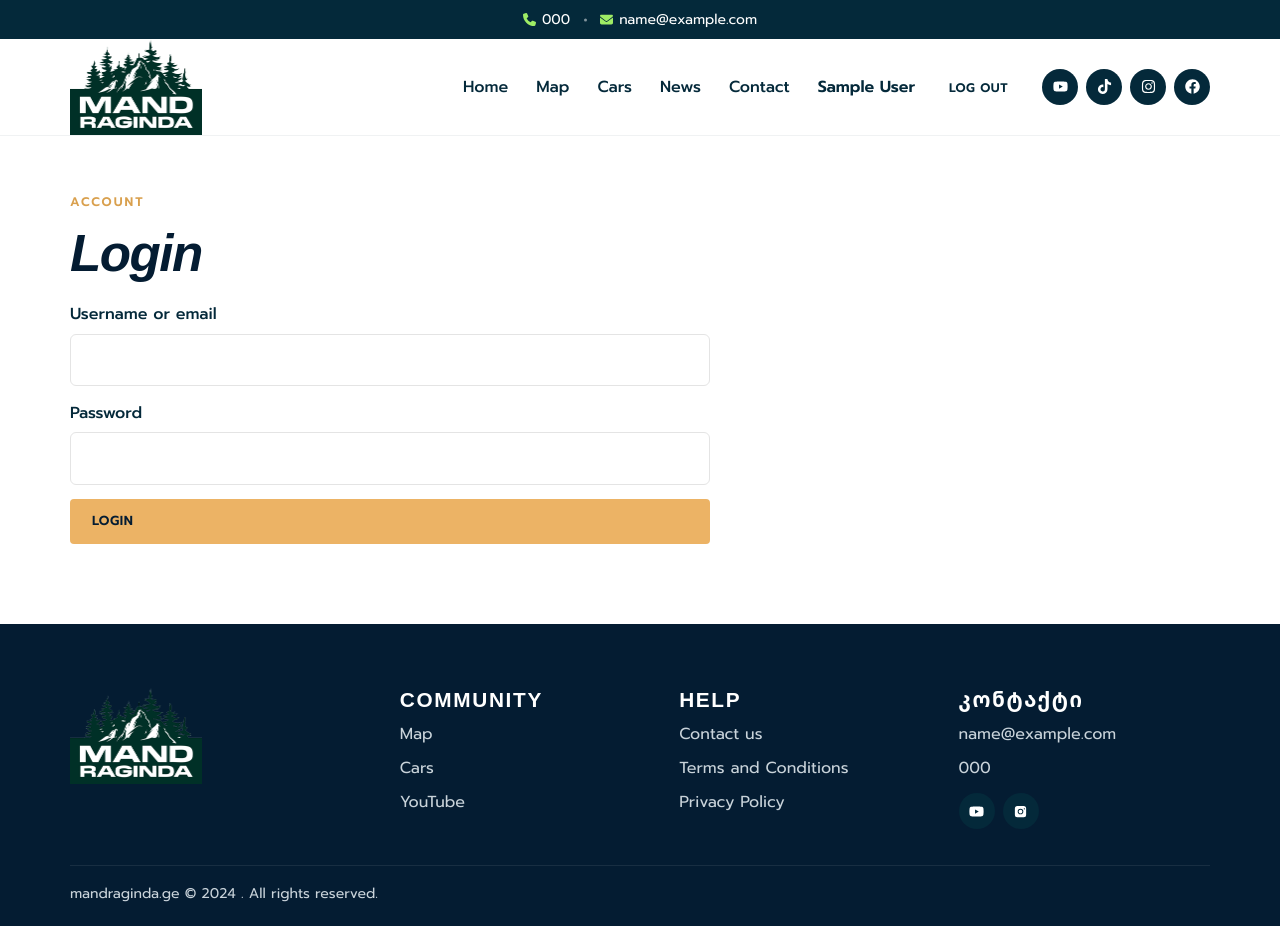
After one commit to zvio999/mandraginda, a Node project: template views/login.ejs in a window 1280 px wide. The commit adds this page. Run offline with Node 20 templates, Linux system fonts and the light colour scheme; the template is opened without the code that fills it: most values are stand-ins (such as "Sample title", 1, 10 or a date in 2020); some web fonts are replaced.

Commit message:
Add login and registration next to Contact on the main menu.
Co-authored-by: Cursor <cursoragent@cursor.com>

```diff
--- a/public/css/site.css
+++ b/public/css/site.css
@@ -97,6 +97,19 @@ h1, h2, h3, h4 {
 .nav { display: flex; align-items: center; gap: 28px; }
 .nav a { color: var(--navy); font-weight: 500; }
 .nav a:hover, .nav a.active { color: var(--gold-2); }
+.nav-btn {
+  border: 1px solid var(--navy); border-radius: 4px; padding: 8px 14px;
+  font-size: 0.78rem; letter-spacing: 0.04em; text-transform: uppercase; font-weight: 600;
+}
+.nav a.nav-btn.gold { background: var(--gold); border-color: var(--gold); color: var(--navy-2); }
+.nav a.nav-btn.gold:hover { background: var(--gold-2); color: var(--navy-2); }
+.nav-user { font-weight: 600; color: var(--navy); }
+.nav-logout { margin: 0; }
+.nav-logout button {
+  background: transparent; border: 0; color: var(--navy); font: inherit; font-weight: 600;
+  cursor: pointer; text-transform: uppercase; letter-spacing: 0.04em; font-size: 0.78rem;
+}
+.page .error { background: #fde8e8; color: #8a1f1f; padding: 12px 14px; border-radius: 6px; max-width: 640px; }
 .socials { display: flex; gap: 8px; }
 .socials a {
   width: 36px; height: 36px; border-radius: 50%;
--- a/server.js
+++ b/server.js
@@ -11,7 +11,7 @@ const { getHome, saveHome } = require("./lib/home");
 const root = path.join(__dirname);
 const uploadDir = path.join(root, "public", "media", "uploads");
 const sessions = new Map();
-const reserved = new Set(["admin", "cars", "car", "contact", "news", "media", "css", "js", "send-email"]);
+const reserved = new Set(["admin", "cars", "car", "contact", "news", "media", "css", "js", "send-email", "login", "register", "logout"]);
 
 const storage = multer.diskStorage({
   destination: uploadDir,
@@ -28,9 +28,13 @@ const upload = multer({
   },
 });
 
+function cookieValue(req, name) {
+  const raw = (req.headers.cookie || "").split(";").map((part) => part.trim()).find((part) => part.startsWith(name + "="));
+  return raw ? decodeURIComponent(raw.slice(name.length + 1)) : "";
+}
+
 function cookieId(req) {
-  const raw = (req.headers.cookie || "").split(";").map((part) => part.trim()).find((part) => part.startsWith("sid="));
-  return raw ? decodeURIComponent(raw.slice(4)) : "";
+  return cookieValue(req, "sid");
 }
 
 function setSession(res, data) {
@@ -76,6 +80,11 @@ app.use((req, res, next) => {
   res.locals.home = getHome(db);
   res.locals.current = req.path;
   res.locals.title = "mandraginda – off-road";
+  res.locals.member = null;
+  const memberSession = sessions.get(cookieValue(req, "mid"));
+  if (memberSession && memberSession.memberId && db) {
+    res.locals.member = db.prepare("SELECT id, username, display_name FROM members WHERE id = ?").get(memberSession.memberId) || null;
+  }
   next();
 });
 
@@ -147,6 +156,69 @@ app.post("/contact", (req, res) => {
     new Date().toISOString().slice(0, 16).replace("T", " ")
   );
   res.redirect("/contact?sent=1");
+});
+
+function setMember(res, memberId) {
+  const id = crypto.randomBytes(24).toString("hex");
+  sessions.set(id, { memberId: memberId });
+  res.setHeader("Set-Cookie", "mid=" + id + "; HttpOnly; Path=/; SameSite=Lax");
+}
+
+app.get("/login", (req, res) => {
+  if (res.locals.member) return res.redirect("/");
+  res.locals.title = "Login – mandraginda";
+  res.render("login", { error: "" });
+});
+
+app.post("/login", (req, res) => {
+  const key = field(req.body.username).toLowerCase();
+  const member = db.prepare("SELECT * FROM members WHERE lower(username) = ? OR lower(email) = ?").get(key, key);
+  if (!member || !member.password_hash || !verifyPassword(String(req.body.password || ""), member.salt, member.password_hash)) {
+    res.locals.title = "Login – mandraginda";
+    return res.status(401).render("login", { error: "Those details do not match." });
+  }
+  setMember(res, member.id);
+  res.redirect("/");
+});
+
+app.get("/register", (req, res) => {
+  if (res.locals.member) return res.redirect("/");
+  res.locals.title = "Registration – mandraginda";
+  res.render("register", { error: "", name: "", username: "", email: "" });
+});
+
+app.post("/register", (req, res) => {
+  const name = field(req.body.name);
+  const username = field(req.body.username);
+  const email = field(req.body.email);
+  const password = String(req.body.password || "");
+  const show = (error) => {
+    res.locals.title = "Registration – mandraginda";
+    res.status(400).render("register", { error, name, username, email });
+  };
+  if (!name || !username || !email) return show("Fill in every field.");
+  if (!/^[^@\s]+@[^@\s]+\.[^@\s]+$/.test(email)) return show("Enter a valid email.");
+  if (password.length < 8) return show("Use at least 8 characters.");
+  const taken = db.prepare("SELECT id FROM members WHERE lower(username) = ? OR lower(email) = ?").get(username.toLowerCase(), email.toLowerCase());
+  if (taken) return show("That username or email is already registered.");
+  const { salt, hash } = hashPassword(password);
+  db.prepare("INSERT INTO members (username, email, display_name, password_hash, salt) VALUES (?, ?, ?, ?, ?)").run(
+    username,
+    email,
+    name,
+    hash,
+    salt
+  );
+  const created = db.prepare("SELECT id FROM members WHERE username = ?").get(username);
+  setMember(res, created.id);
+  res.redirect("/");
+});
+
+app.post("/logout", (req, res) => {
+  const id = cookieValue(req, "mid");
+  if (id) sessions.delete(id);
+  res.setHeader("Set-Cookie", "mid=; HttpOnly; Path=/; Max-Age=0; SameSite=Lax");
+  res.redirect("/");
 });
 
 app.get("/send-email", (req, res) => res.redirect("/contact"));
--- /dev/null
+++ b/views/login.ejs
@@ -0,0 +1,14 @@
+<%- include('partials/header') %>
+<main class="page">
+  <div class="wrap">
+    <div class="eyebrow">Account</div>
+    <h1>Login</h1>
+    <% if (error) { %><p class="error"><%= error %></p><% } %>
+    <form class="form" method="post" action="/login">
+      <label>Username or email<input name="username" required></label>
+      <label>Password<input type="password" name="password" required></label>
+      <button class="btn" type="submit">Login</button>
+    </form>
+  </div>
+</main>
+<%- include('partials/footer') %>
--- a/views/partials/header.ejs
+++ b/views/partials/header.ejs
@@ -34,6 +34,13 @@
         <a href="/cars" class="<%= current.indexOf('/car') === 0 ? 'active' : '' %>">Cars</a>
         <a href="/news" class="<%= current === '/news' ? 'active' : '' %>">News</a>
         <a href="/contact" class="<%= current === '/contact' ? 'active' : '' %>">Contact</a>
+        <% if (member) { %>
+          <span class="nav-user"><%= member.display_name || member.username %></span>
+          <form class="nav-logout" method="post" action="/logout"><button type="submit">Log out</button></form>
+        <% } else { %>
+          <a class="nav-btn<%= current === '/login' ? ' active' : '' %>" href="/login">Login</a>
+          <a class="nav-btn gold<%= current === '/register' ? ' active' : '' %>" href="/register">Registration</a>
+        <% } %>
         <div class="socials">
           <a href="<%= home.socials.youtube %>" target="_blank" rel="noopener" aria-label="YouTube"><svg viewBox="0 0 576 512"><path d="M549.7 124.1c-6.3-23.7-24.8-42.3-48.3-48.6C458.8 64 288 64 288 64S117.2 64 74.6 75.5c-23.5 6.3-42 24.9-48.3 48.6C15 167 15 256.4 15 256.4s0 89.4 11.4 132.3c6.3 23.7 24.8 41.5 48.3 47.8C117.2 448 288 448 288 448s170.8 0 213.4-11.5c23.5-6.3 42-24.2 48.3-47.8 11.4-42.9 11.4-132.3 11.4-132.3s0-89.4-11.4-132.3zM232.2 337.6V175.2L374.8 256.4 232.2 337.6z"/></svg></a>
           <a href="<%= home.socials.tiktok %>" target="_blank" rel="noopener" aria-label="TikTok"><svg viewBox="0 0 448 512"><path d="M448 209.9a210.1 210.1 0 0 1-122.8-39.3v178.8A162.6 162.6 0 1 1 185 188.3v89.9a74.6 74.6 0 1 0 52.2 71.2V0h88a121.2 121.2 0 0 0 1.9 22.2A122.2 122.2 0 0 0 381 102.4 121.4 121.4 0 0 0 448 122.5z"/></svg></a>
```
Also changed, not shown: views/register.ejs (added, +16 -0 lines), lib/db.js, lib/import.js.
